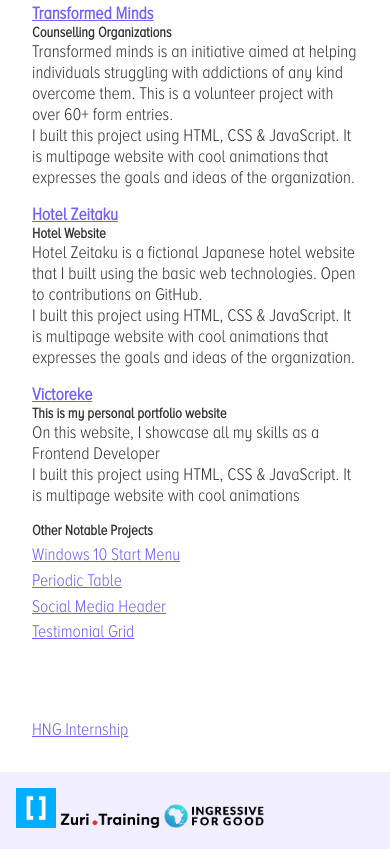
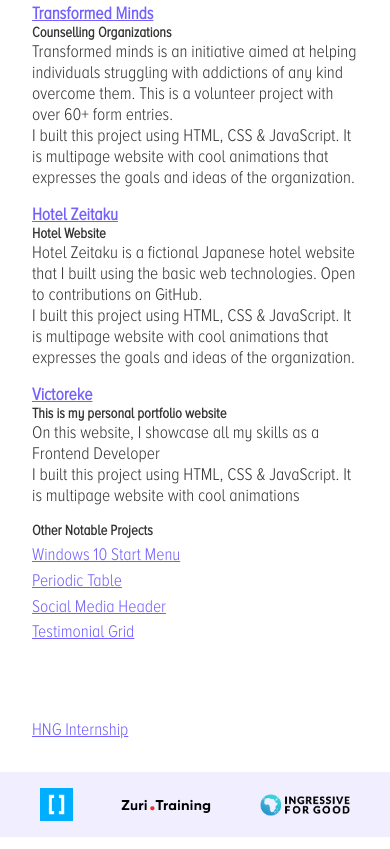
Before and after one commit to Evavic44/App, a plain HTML site: page index.html in a window 390 px wide. Shown: the part 4789-5638 px from the top of the page. Drawn offline with Linux system fonts and the light colour scheme.

Commit message:
Align icons

```diff
--- a/css/style.css
+++ b/css/style.css
@@ -214,9 +214,15 @@ footer {
    padding: 1rem;
 }
 
-footer img:nth-child(1) {width: 40px;}
-footer img:nth-child(2) {width: 100px;}
-footer img:nth-child(3) {width: 100px;}
+footer .org {
+   display: flex;
+   align-items: center;
+   justify-content: space-around;
+}
+
+footer img:nth-child(1) {width: 35px;}
+footer img:nth-child(2) {width: 110px;}
+footer img:nth-child(3) {width: 110px;}
 
 @media(max-width: 780px) {
    .social {
@@ -225,7 +231,6 @@ footer img:nth-child(3) {width: 100px;}
       transform: translateX(0);
    }
 }
-
 
 @media(max-width: 700px) {
    .profile {
@@ -263,4 +268,8 @@ footer img:nth-child(3) {width: 100px;}
       padding: 1rem 0.5rem;
       margin: 0;
    }
+
+   footer img:nth-child(1) {width: 33px;}
+   footer img:nth-child(2) {width: 90px;}
+   footer img:nth-child(3) {width: 90px;}
 }
```
